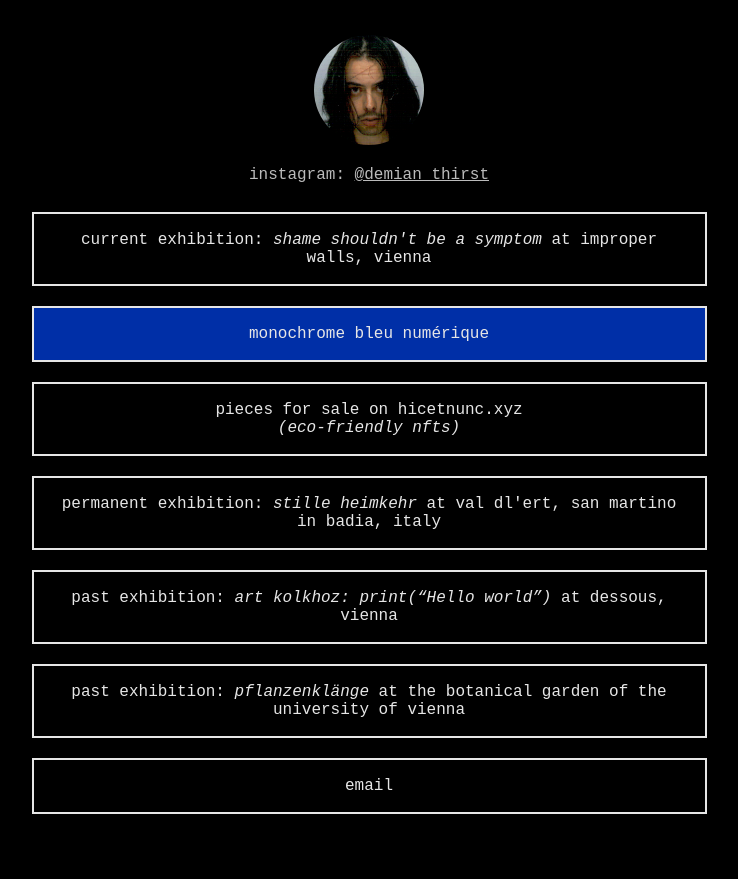
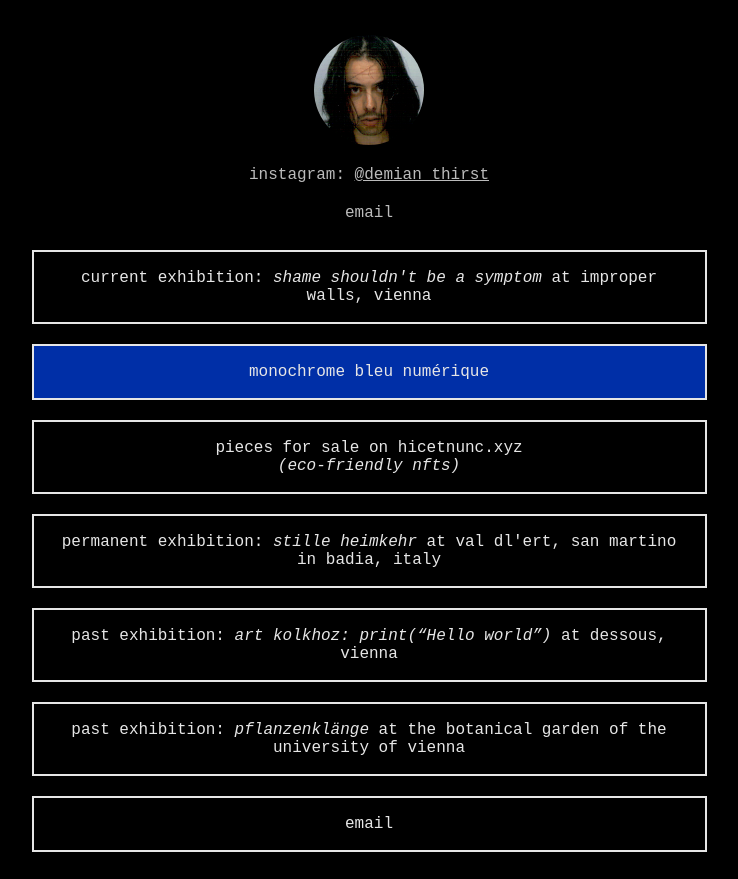
Before and after one commit to dthirst/dthirst.github.io, a plain HTML site: page linkfree/index.html in a window 1280 px wide. Shown: the whole page, without its empty margins (271-1009 px from the left). Before the commit the page ends 841 px from the top, so only its background shows below. Drawn offline with nearby package versions, Linux system fonts and the light colour scheme; a script that the page names is missing.

Commit message:
update links

```diff
--- a/linkfree/index.html
+++ b/linkfree/index.html
@@ -12,7 +12,8 @@
 <body>
     <img id="userPhoto" src="16portraits-single.png" alt="User Photo">
 
-    <a href="https://www.instagram.com/demian_thirst/" id="userName">instagram: <u>@demian_thirst</u></a>
+    <a href="https://www.instagram.com/demian_thirst/" id="userName">instagram: <u>@demian_thirst</u></a><br />
+    <a href="mailto:studio@demianthir.st" id="userName">email</a>
     <div id="links">
         <a class="link" href="https://improperwalls.com/exhibitions-list/shame-should-not-be-a-symptom" target="_blank">
             current exhibition: <i>shame shouldn't be a symptom</i> at improper walls, vienna
```
